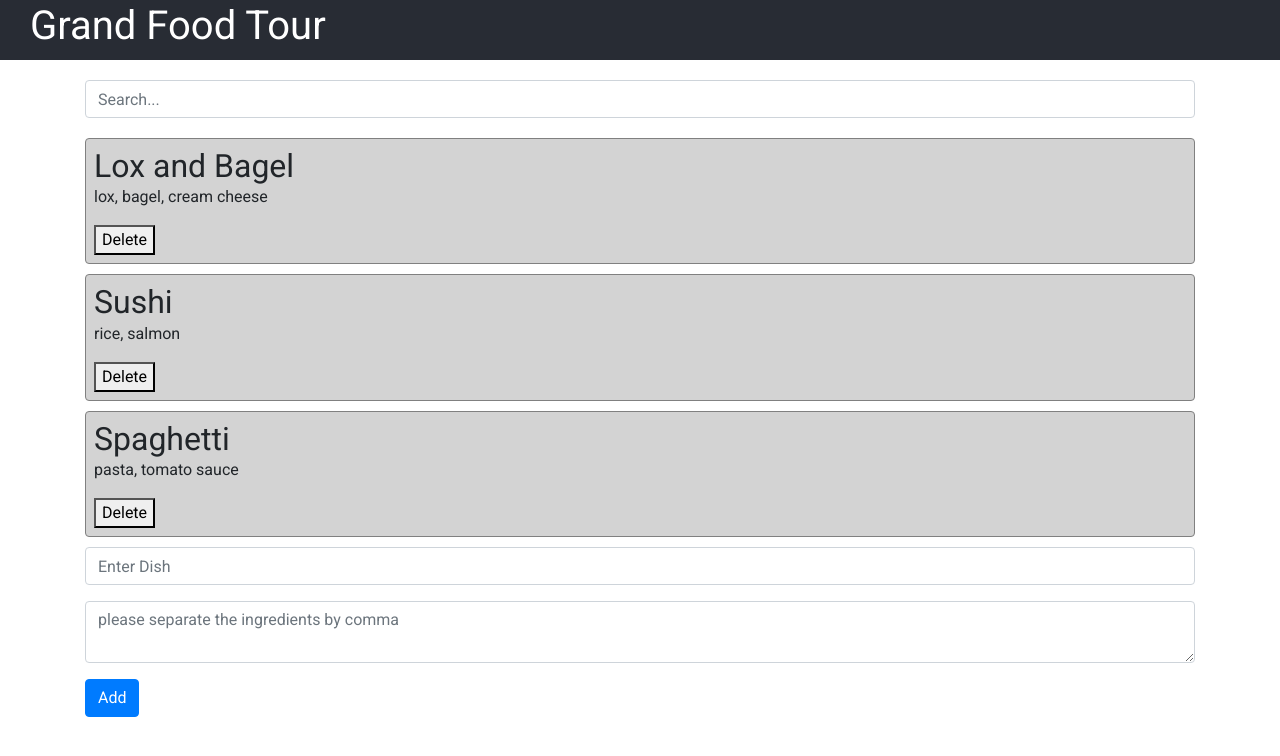
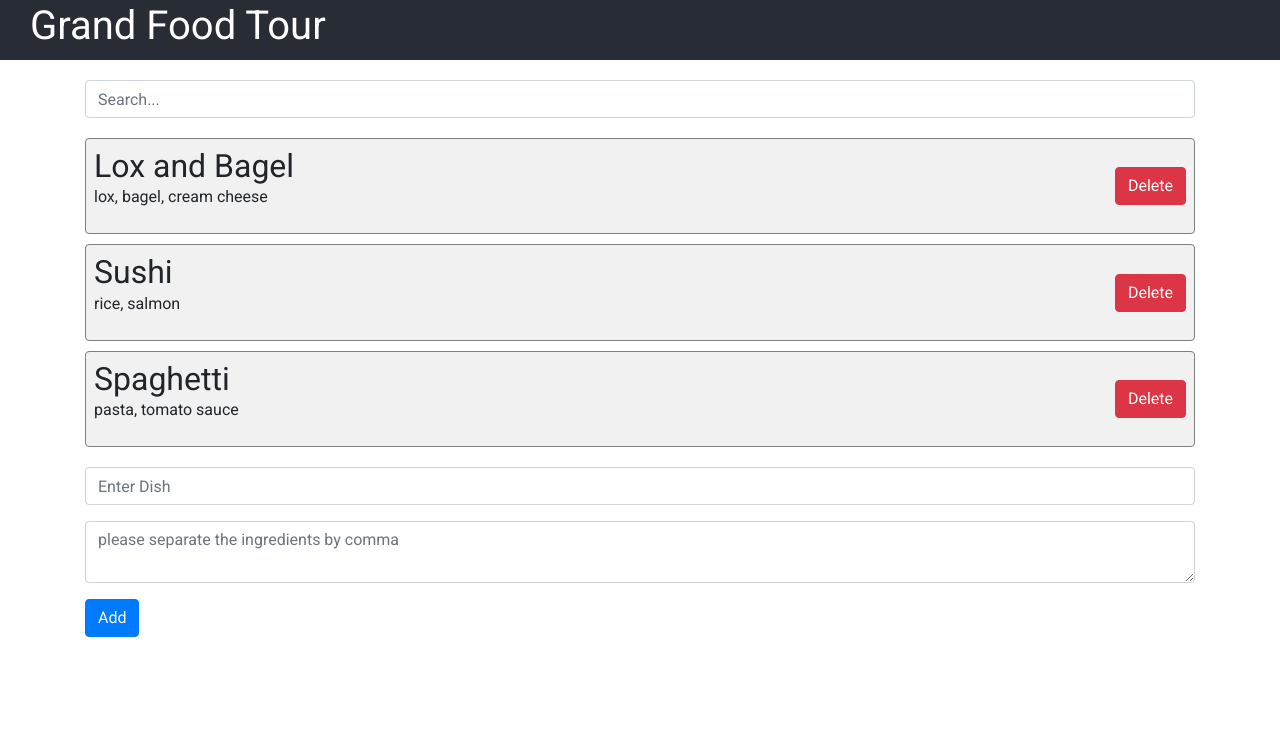
Before and after one commit to kristinabressler/food-list, a React (Create React App) app: page / in a window 1280 px wide. Shown: the top 756 px of the page. Built offline with nearby package versions, Linux system fonts and the light colour scheme.

Commit message:
updated app

```diff
--- a/src/App.css
+++ b/src/App.css
@@ -36,19 +36,25 @@ html, body {
 .App-link {
   color: #61dafb;
 }
+.search-area, .form-area, .food-list {
+  margin-bottom: 20px;
+}
 
 .dish-box {
-  background-color: lightgray;
+  background-color: #f1f1f1;
   border: 1px solid gray;
   border-radius: 4px;
   padding: 8px;
   box-sizing: border-box;
   margin-bottom: 10px;
+  display: flex;
+  justify-content: space-between;
 }
 .food-title h2 {
   margin: 0;
 }
-
-.search-area, .form-area {
-  margin-bottom: 20px;
+.right-flex {
+  display: flex;
+  justify-content: center;
+  align-items: center;
 }
--- a/src/components/DishBox/index.js
+++ b/src/components/DishBox/index.js
@@ -11,9 +11,13 @@ export default class DishBox extends Component {
     console.log(this.props.dish);
     return (
       <div className="dish-box">
-        <div className="food-title"><h2>{this.props.dish}</h2></div>
-        <p>{this.state.ingredients.join(", ")}</p>
-        <button onClick={this.props.clickToDelete}>Delete</button>
+        <div className="left-flex">
+          <div className="food-title"><h2>{this.props.dish}</h2></div>
+          <p>{this.state.ingredients.join(", ")}</p>
+        </div>
+        <div className="right-flex">
+          <button type="button" className="btn btn-danger" onClick={this.props.clickToDelete}>Delete</button>
+        </div>
       </div>
     )
   }
```
